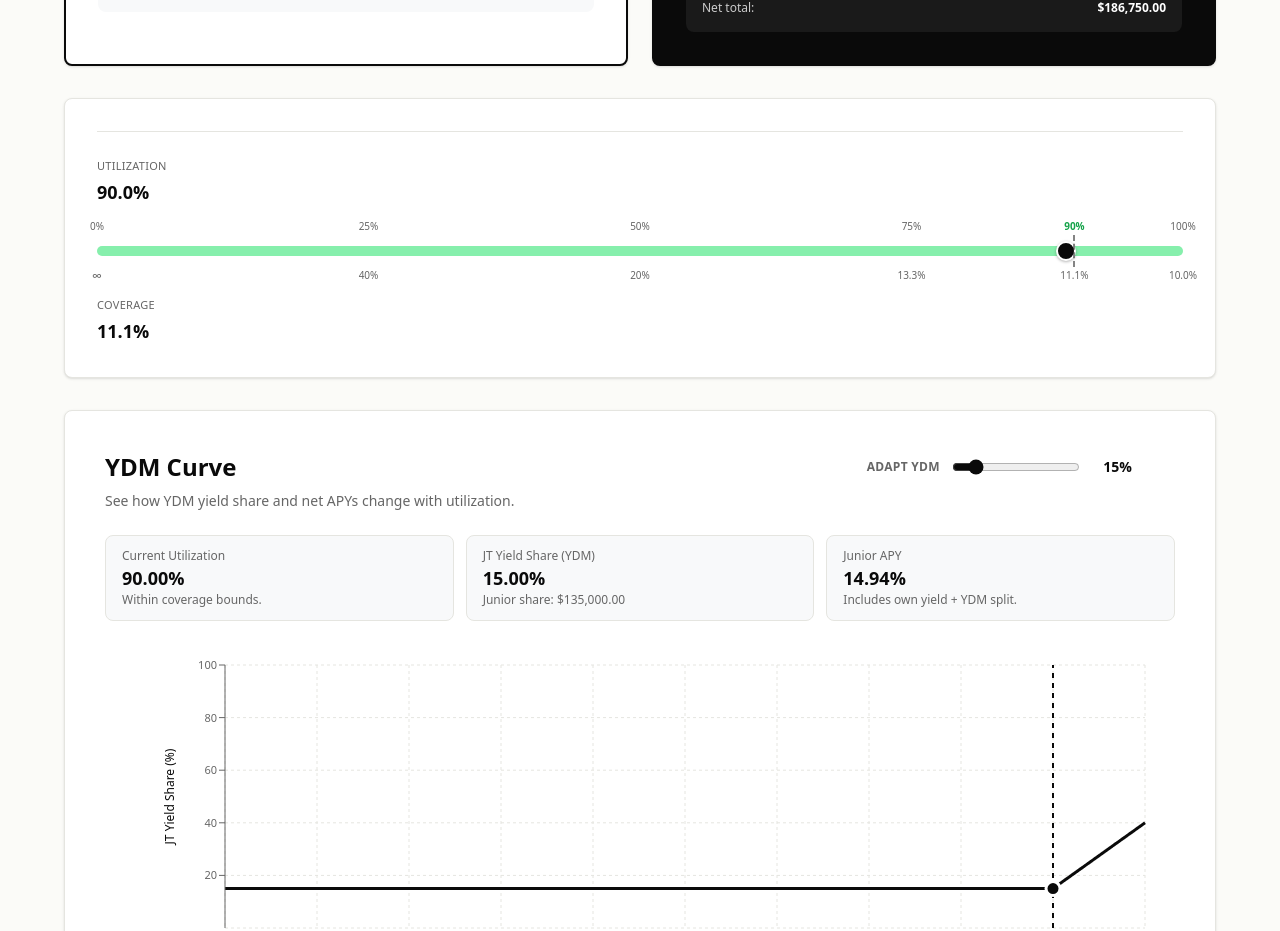
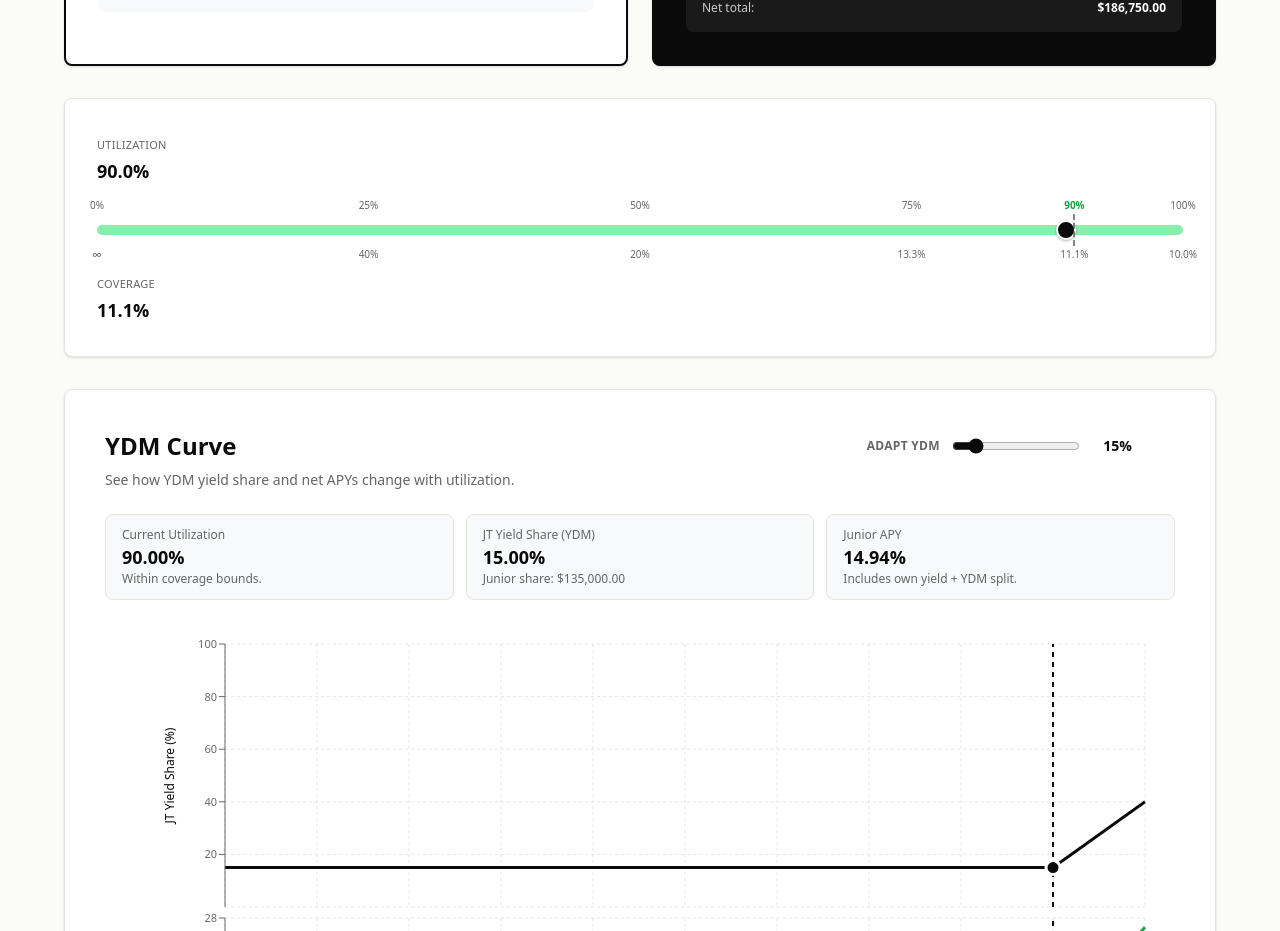
Before and after one commit to roycoprotocol/royco-simulator, a Next.js app: page / in a window 1280 px wide. Shown: the part 1399-2330 px from the top of the page. Built offline with nearby package versions, Linux system fonts and the light colour scheme.

Commit message:
drop section-break border on simple slider

```diff
--- a/app/page.tsx
+++ b/app/page.tsx
@@ -568,7 +568,7 @@ export default function YieldSimulator() {
     };
 
     return (
-      <div className="border-t border-[#e5e5e0] pt-5">
+      <div className={variant === 'complex' ? 'border-t border-[#e5e5e0] pt-5' : ''}>
         <div className="mb-3">
           <span className="text-[11px] uppercase tracking-wide text-[#666666]">Utilization</span>
           <p className="text-lg font-semibold text-[#0a0a0a] tabular-nums">
```
